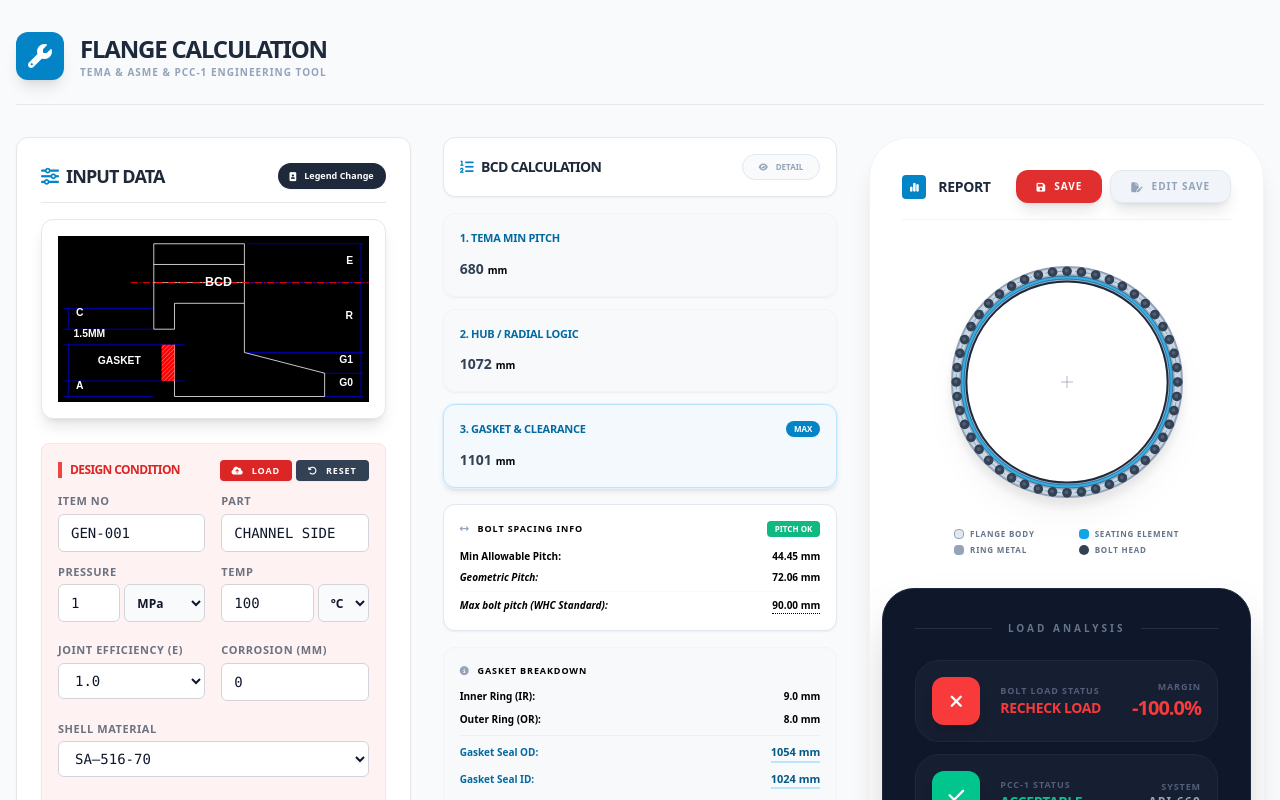
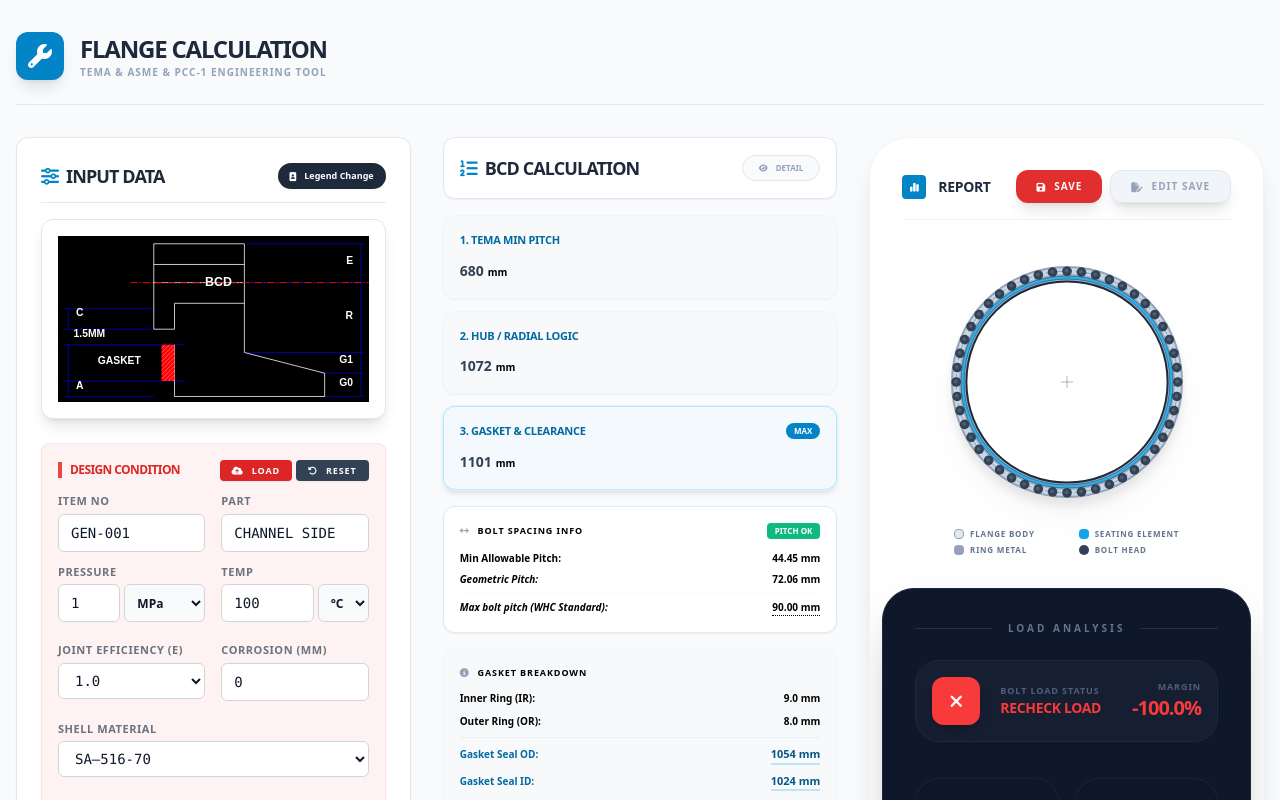
Before and after one commit to bjpark7509-aistudio/TEMA-Flange-Bolt-BCD-Calculator_FINAL, a React (Vite) app: page / in a window 1280 px wide. Shown: the top 800 px of the page. Built offline with nearby package versions, Linux system fonts and the light colour scheme.

Commit message:
feat: Adjust calculation for self-energizing gaskets
Update gasket mean diameter and force calculations to correctly handle self-energizing gasket types according to TEMA standards. This ensures more accurate flange calculations for specific gasket geometries.

```diff
--- a/App.tsx
+++ b/App.tsx
@@ -1,4 +1,3 @@
-
 import React, { useState, useMemo, useCallback, useEffect, useRef } from 'react';
 import { Calculator } from './components/Calculator';
 import { ResultTable } from './components/ResultTable';
@@ -292,13 +291,25 @@ const App: React.FC = () => {
 
     const Cul = 25.4;
     const bWidth = b0Width > 6 ? 0.5 * Cul * Math.sqrt(b0Width / Cul) : b0Width;
-    const gMeanDia = b0Width > 6 ? seatingOD - (2 * bWidth) : (seatingID + seatingOD) / 2;
+
+    // --- Self-energizing types special logic ---
+    const isSelfEnergizing = currentInputs.gasketType.includes('Self-energizing');
+    const gMeanDia = isSelfEnergizing ? seatingOD : (b0Width > 6 ? seatingOD - (2 * bWidth) : (seatingID + seatingOD) / 2);
 
     const pMpa = toMpa(currentInputs.designPressure, currentInputs.pressureUnit);
     const hForce = 0.785 * Math.pow(gMeanDia, 2) * pMpa;
-    const hpForce = 2 * pMpa * (bWidth * Math.PI * gMeanDia * gasketM + currentInputs.passPartitionWidth * currentInputs.passPartitionLength * passM);
+
+    let hpForce = 0;
+    let wm2 = 0;
+    if (isSelfEnergizing) {
+      hpForce = 0;
+      wm2 = 0;
+    } else {
+      hpForce = 2 * pMpa * (bWidth * Math.PI * gMeanDia * gasketM + currentInputs.passPartitionWidth * currentInputs.passPartitionLength * passM);
+      wm2 = (Math.PI * bWidth * gMeanDia * (gasketY * 0.00689476)) + (currentInputs.passPartitionWidth * currentInputs.passPartitionLength * (passY * 0.00689476));
+    }
     const wm1 = hForce + hpForce;
-    const wm2 = (Math.PI * bWidth * gMeanDia * (gasketY * 0.00689476)) + (currentInputs.passPartitionWidth * currentInputs.passPartitionLength * (passY * 0.00689476));
+    // ------------------------------------------
 
     const mat = boltMaterials.find(m => m.id === currentInputs.boltMaterial) || boltMaterials[0];
     const ambientAllowableStress = mat.stresses[BOLT_TEMP_STEPS.indexOf(40)] || 138;
@@ -631,7 +642,8 @@ const App: React.FC = () => {
                     </div>
                   </div>
 
-                  {/* PCC-1 STATUS */}
+                  {/* PCC-1 STATUS - Conditional display */}
+                  {inputs.usePcc1Check && (
                     <div className="p-4 rounded-3xl border border-slate-800 bg-[#161e31] flex items-center gap-5 transition-all">
                       <div className={`w-12 h-12 rounded-xl flex items-center justify-center shadow-lg shrink-0 ${isPccSafe ? 'bg-[#00c58d]' : 'bg-[#f83a3a]'}`}>
                         <i className={`fa-solid ${isPccSafe ? 'fa-check' : 'fa-xmark'} text-white text-lg`}></i>
@@ -649,6 +661,7 @@ const App: React.FC = () => {
                         </div>
                       </div>
                     </div>
+                  )}
 
                   <div className="grid grid-cols-2 gap-4 relative z-10 mt-6">
                     <div className="bg-slate-900/50 p-6 rounded-[1.5rem] border border-white/5 space-y-4 text-center"><div className="text-[8px] font-black text-slate-500 uppercase tracking-widest h-8 flex items-center justify-center px-2">Total Bolt Root Area</div><div className="text-lg font-black text-sky-400">{results.totalBoltArea.toFixed(1)} <small className="text-[9px]">mm²</small></div></div>
--- a/components/ResultTable.tsx
+++ b/components/ResultTable.tsx
@@ -54,7 +54,7 @@ export const ResultTable: React.FC<Props> = ({ inputs, results, temaBoltData, te
     <div className="space-y-4">
       {/* Header */}
       <div className="flex justify-between items-center bg-white p-4 rounded-xl border border-slate-200 shadow-sm">
-        <h2 className="text-sm font-black text-slate-800 flex items-center gap-2 uppercase tracking-tighter">
+        <h2 className="text-lg font-bold text-slate-800 flex items-center gap-2 uppercase tracking-tighter">
           <i className="fa-solid fa-list-ol text-sky-600"></i> BCD Calculation
         </h2>
         <button
```
Lines whose indentation alone changed are shown as unchanged.
